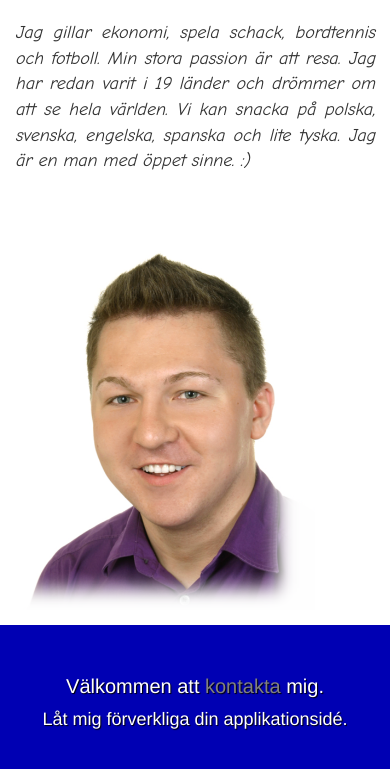
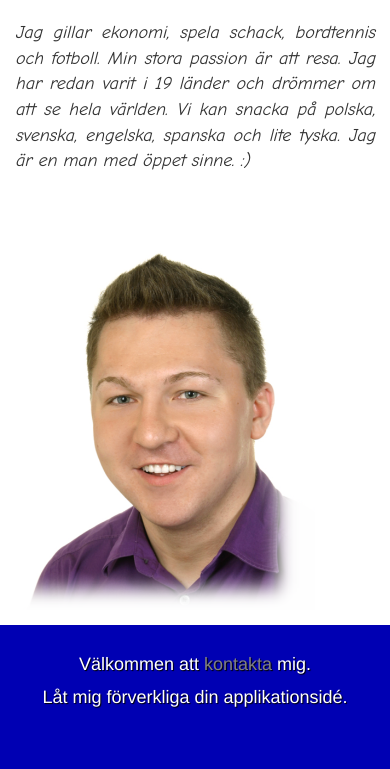
Before and after one commit to sebastianstrus/sebastianstrus.github.io, a plain HTML site: page about.html in a window 390 px wide. Shown: the part 447-1216 px from the top of the page. Drawn offline with nearby package versions, Linux system fonts and the light colour scheme.

Commit message:
Fixed bug for small mobile

```diff
--- a/main.css
+++ b/main.css
@@ -267,3 +267,13 @@ footer a {
     font-size: 20px;
   }
 }
+
+@media (max-width: 400px) {
+  footer {
+    height: 160px;
+    padding: 10px 0;
+  }
+  footer h3 {
+    font-size: 18px;
+  }
+}
```
